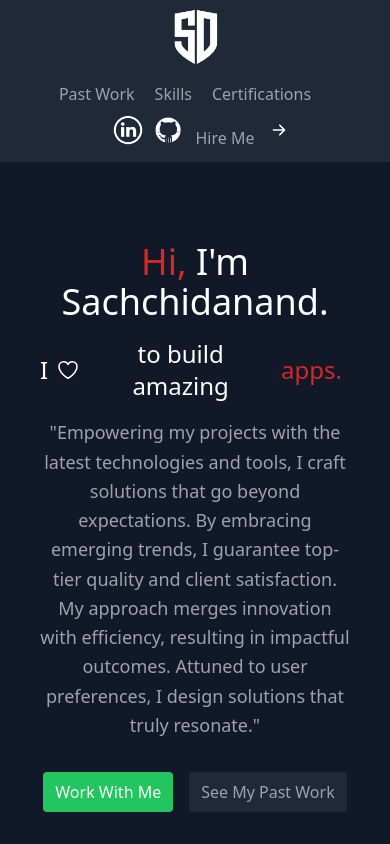
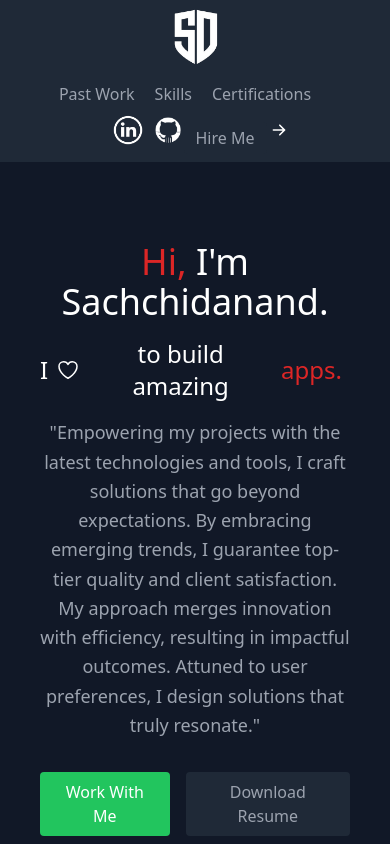
Before and after one commit to ErSndubey/Portfolio-2.0, a React (Create React App) app: page / in a window 390 px wide. Shown: the top 844 px of the page. Built offline with nearby package versions, Linux system fonts and the light colour scheme.

Commit message:
added resume download button

```diff
--- a/public/index.html
+++ b/public/index.html
@@ -1,7 +1,7 @@
 <!DOCTYPE html>
 <html lang="en">
   <head>
-    <!-- head content skipped -->
+    <title>Sachchidanand Dubey</title>
   </head>
   <body>
 
--- a/src/components/About.js
+++ b/src/components/About.js
@@ -1,10 +1,11 @@
 import React from "react";
 import dev from "../Images/dev.png"
+
 
 const About = ()=> {
   return (
     <section id="about">
-      <div className="container mx-auto flex justi px-10 py-20 md:flex-row flex-col items-center">
+      <div className="container mx-auto flex justify px-10 py-20 md:flex-row flex-col items-center">
         <div className="lg:flex-grow md:w-1/2 lg:pr-24 md:pr-16 flex flex-col md:items-start md:text-left mb-16 md:mb-0 items-center text-center">
           <h1 className="title-font text-4xl lg:text-6xl mb-4 font-medium">
            <span className="text-red-600">Hi,</span> <span className="text-white">I'm Sachchidanand.</span>
@@ -24,10 +25,11 @@ const About = ()=> {
               className="inline-flex text-white bg-green-500 border-0  py-2 px-3 md:px-6 focus:outline-none hover:bg-green-600 rounded text-md md:text-lg">
               Work With Me
             </a>
-            <a
-              href="#projects"
+
+            <a target="_blank"
+              href="https://view.officeapps.live.com/op/view.aspx?src=https%3A%2F%2Fraw.githubusercontent.com%2FErSndubey%2FPortfolio-2.0%2Fmaster%2FResume.docx&wdOrigin=BROWSELINK"
               className="ml-4 inline-flex text-gray-400 bg-gray-800 border-0 py-2 px-3 md:px-6  focus:outline-none hover:bg-gray-700 hover:text-white rounded text-md md:text-lg">
-              See My Past Work
+              Download Resume
             </a>
           </div>
 
--- a/src/components/Certifications.js
+++ b/src/components/Certifications.js
@@ -16,14 +16,16 @@ const Certifications = () => {
         <div className="flex flex-wrap m-4">
           {certifications.map((certification) => (
             <div className="p-4 md:w-1/3 w-full" key={certification.id}>
-              <div className="h-full bg-gray-800 bg-opacity-40 p-8 rounded">
+              <div className="h-full bg-gray-800 bg-opacity-40 p-5 rounded">
                 <AcademicCapIcon className="block w-8 text-gray-500 mb-4" />
                 <div className="mb-6">
+                  <a target="_blank" href={certification.verificationLink}>
                   <img
                     alt="certificate"
                     src={certification.link}
                     className="w-80 mx-auto"
                   />
+                  </a>
                 </div>
                 <div className="inline-flex items-center">
                   <span className="flex-grow flex flex-col pl-4">
--- a/src/components/Navbar.js
+++ b/src/components/Navbar.js
@@ -26,10 +26,10 @@ const Navbar = () => {
         </nav>
         <div className="inline-flex items-center text-center">
           <ul className="flex">
-            <a href="https://www.linkedin.com/in/ersndubey/">
+            <a target="_blank" href="https://www.linkedin.com/in/ersndubey/">
             <li className="w-8 mx-2"><img src={LinkedinIcon} alt="linkedinIcon"/></li>
             </a>
-            <a href="https://github.com/ErSndubey">
+            <a target="_blank" href="https://github.com/ErSndubey">
             <li><img className="w-8" src={GithubIcon} alt="githubIcon"/></li>
             </a>
           </ul>
--- a/src/data.js
+++ b/src/data.js
@@ -75,19 +75,22 @@ export const certifications = [
     id: 1,
     title: "React Developer Certification",
     organization: "UpGrade",
-    link:"https://user-images.githubusercontent.com/97537360/210835013-1fd69faa-cd0b-4099-8051-6f4902df0885.png"
+    link:"https://user-images.githubusercontent.com/97537360/210835013-1fd69faa-cd0b-4099-8051-6f4902df0885.png",
+    verificationLink:"https://user-images.githubusercontent.com/97537360/210835013-1fd69faa-cd0b-4099-8051-6f4902df0885.png",
   },
   {
     id: 2,
     title: "JavaScript Fundamentals",
     organization: "Code Masters",
-    link:"https://user-images.githubusercontent.com/97537360/210835013-1fd69faa-cd0b-4099-8051-6f4902df0885.png"
+    link:"https://user-images.githubusercontent.com/97537360/210835013-1fd69faa-cd0b-4099-8051-6f4902df0885.png",
+    verificationLink:"https://user-images.githubusercontent.com/97537360/210835013-1fd69faa-cd0b-4099-8051-6f4902df0885.png",
   },
   {
     id: 3,
     title: "JavaScript Fundamentals",
     organization: "Code Masters",
-    link:"https://user-images.githubusercontent.com/97537360/210835013-1fd69faa-cd0b-4099-8051-6f4902df0885.png"
+    link:"https://user-images.githubusercontent.com/97537360/210835013-1fd69faa-cd0b-4099-8051-6f4902df0885.png",
+    verificationLink:"https://user-images.githubusercontent.com/97537360/210835013-1fd69faa-cd0b-4099-8051-6f4902df0885.png",
   },
   // Add more certification objects as needed
 ];
```
